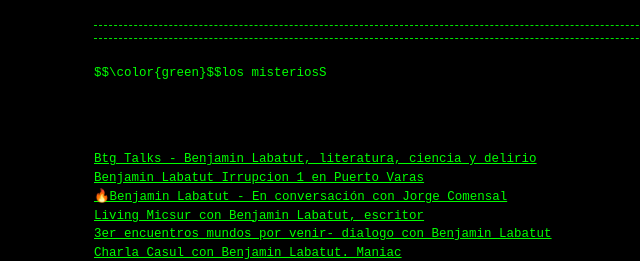
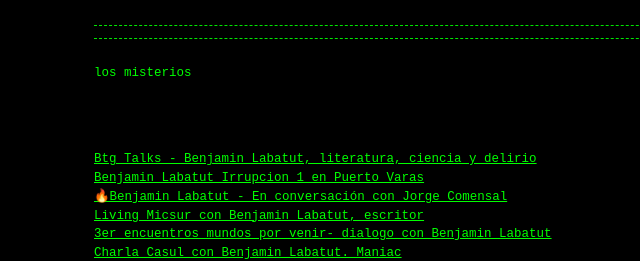
Before and after one commit to Guerrillaradio/losmisterios, a Jekyll site: the page built from index.md, in a window 1280 px wide. Shown: the top 261 px of the page, without its empty margins (246-886 px from the left). Built offline with Jekyll 4.4.1, drawn with Linux system fonts in a browser that asks for light colours; our own code applies the rules of GitHub Pages for plain Markdown files.

Commit message:
Update index.md

```diff
--- a/index.md
+++ b/index.md
@@ -1,5 +1,5 @@
 
-<p>$$\color{green}$$los misteriosS
+<p>los misterios
 
 <p>
 <div><font color="#00ff00"></font></div><div></div><div><font color="#00ff00"> </font><font color="#00ff00"> </font></div>
```
